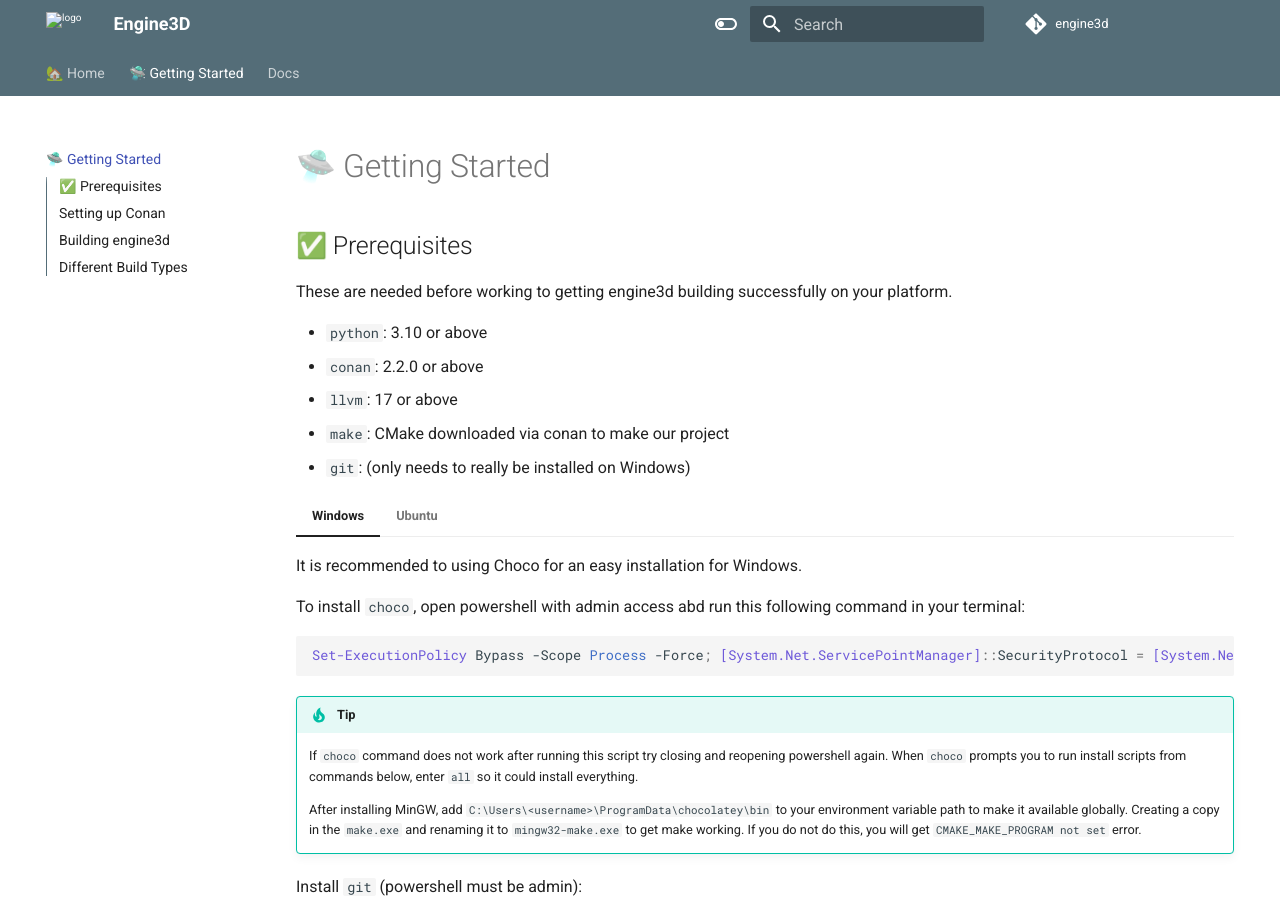
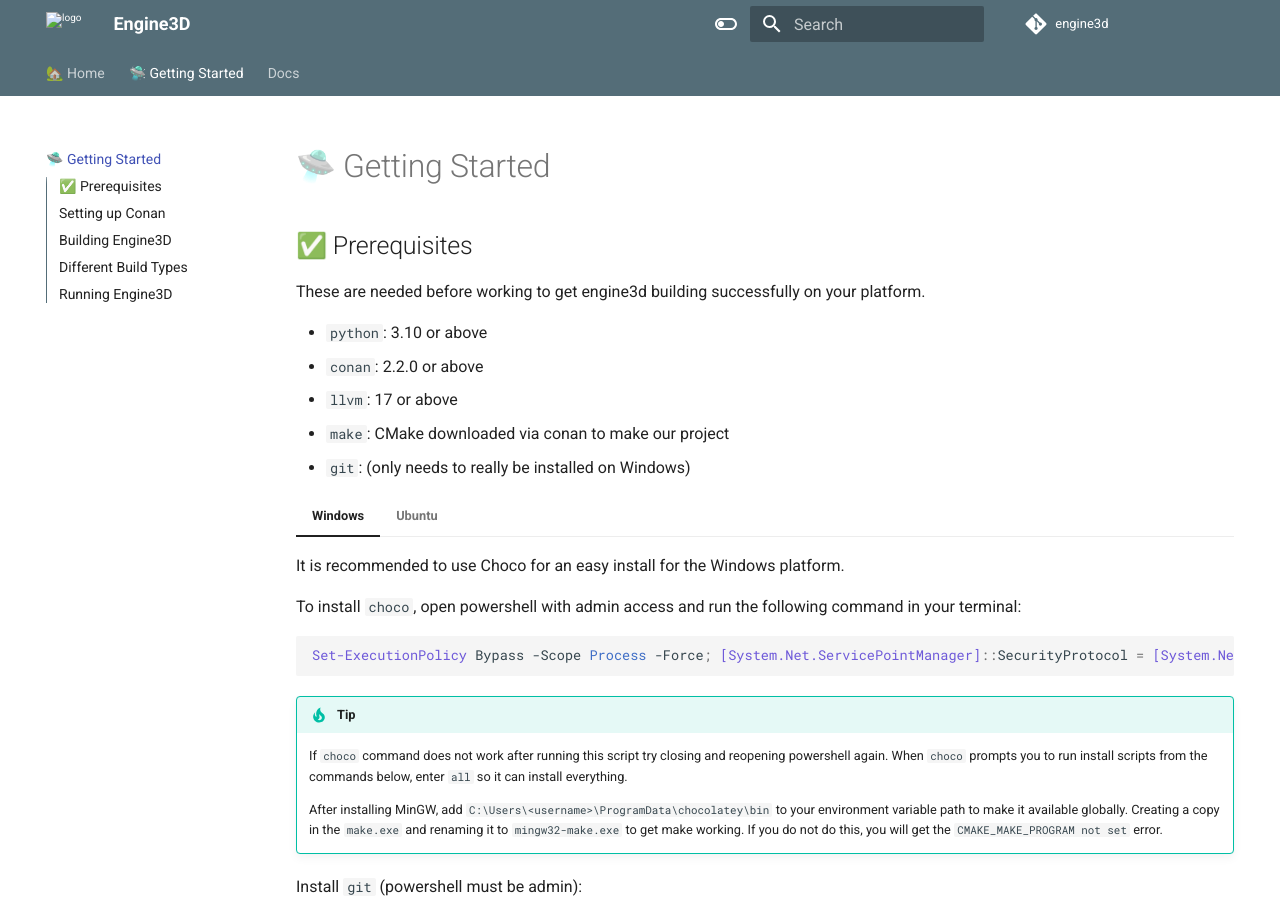
Before and after one commit to engine3d-dev/engine3d.github.io, an MkDocs documentation site: the page built from docs/page2.md, in a window 1280 px wide and 900 px high. Built offline with MkDocs 1.6.1 and Material for MkDocs 9.7.7, drawn with Linux system fonts in a browser that asks for light colours; comment, search, counter and statistics services are not loaded; some of the changed text lies outside the part shown.

Commit message:
Update page2.md

````diff
--- a/docs/page2.md
+++ b/docs/page2.md
@@ -2,7 +2,7 @@
 
 ## ✅ Prerequisites
 
-These are needed before working to getting engine3d building successfully on your platform.
+These are needed before working to get engine3d building successfully on your platform.
 
 * `python`: 3.10 or above
 * `conan`: 2.2.0 or above
@@ -12,9 +12,9 @@
 
 === "Windows"
 
-    It is recommended to using Choco for an easy installation for Windows.
+    It is recommended to use Choco for an easy install for the Windows platform.
 
-    To install `choco`, open powershell with admin access abd run this following command in your terminal:
+    To install `choco`, open powershell with admin access and run the following command in your terminal:
 
     ```powershell
     Set-ExecutionPolicy Bypass -Scope Process -Force; [System.Net.ServicePointManager]::SecurityProtocol = [System.Net.ServicePointManager]::SecurityProtocol -bor 3072; iex ((New-Object System.Net.WebClient).DownloadString('https://community.chocolatey.org/install.ps1'))
@@ -23,10 +23,10 @@
     !!! tip
 
         If `choco` command does not work after running this script try closing and reopening powershell again.
-        When `choco` prompts you to run install scripts from commands below, enter `all` so it could install everything.
+        When `choco` prompts you to run install scripts from the commands below, enter `all` so it can install everything.
 
         After installing MinGW, add `C:\Users\<username>\ProgramData\chocolatey\bin` to your environment variable path to make it available globally.
-        Creating a copy in the `make.exe` and renaming it to `mingw32-make.exe` to get make working. If you do not do this, you will get `CMAKE_MAKE_PROGRAM not set` error.
+        Creating a copy in the `make.exe` and renaming it to `mingw32-make.exe` to get make working. If you do not do this, you will get the `CMAKE_MAKE_PROGRAM not set` error.
 
     Install `git` (powershell must be admin):
 
@@ -72,7 +72,7 @@
 
     !!! info
 
-        If your using 20.04, you have to upgrade python to 3.10
+        If your using 20.04, you have to upgrade Python to 3.10
 
     ``` bash
     sudo apt update
@@ -107,7 +107,7 @@
     conan config install -sf profiles/x86_64/linux/ -tf profiles https://engine3d-dev/conan-config.git
     ```
 
-## Building engine3d
+## Building Engine3D
 
 Clone the engine3d repository. Here is the build process, using Conan.
 
@@ -136,3 +136,13 @@
 `Release` is used when you want to build with the most optimizations enabled.
 
 `Debug` would be used for enabling code that would be enabled for debugging purposes, and tends to be much slower than Release mode.
+
+## Running Engine3D
+
+How you can run the project, `./<demo-dir>/build/<arch-dir-release>/<project-name>.exe`
+
+Where `<demo-dir>` will be your project or demo code directories located.
+
+`<arch-dir>` will be the architecture folder that is generated by conan will be, an example would be `clang-17-x86_64-23-release`
+
+An example of running a project called example inside a directory called test_package would be, `./test_package/build/clang-17-x86_64-23-release/example.exe`
````
